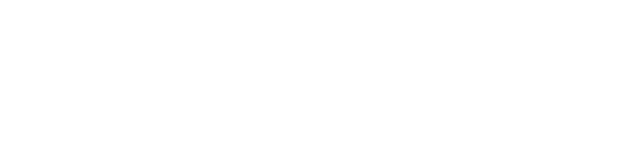
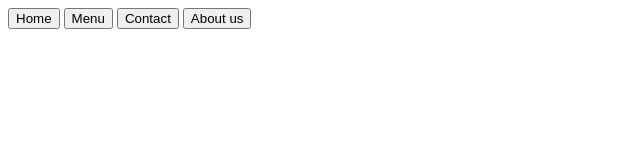
Before and after one commit to pier-rot/odin-restaurant-page, a website: page src/template.html in a window 1280 px wide. Shown: the whole page, without its empty margins (0-640 px from the left). Drawn offline with Linux system fonts and the light colour scheme.

Commit message:
Make HTML skeleton

```diff
--- a/src/template.html
+++ b/src/template.html
@@ -1,12 +1,20 @@
-<!DOCTYPE>
+<!DOCTYPE >
 <html>
+	<head>
+		<meta name="viewport" content="width=device-width, initial-scale=1.0" />
+	</head>
 
-<head>
-  <meta name="viewport" content="width=device-width, initial-scale=1.0">
-</head>
+	<body>
+		<header>
+			<nav>
+				<button id="homeBtn">Home</button>
+        <button id="menuBtn">Menu</button>
+        <button id="contactBtn">Contact</button>
+        <button id="aboutBtn">About us</button>
+			</nav>
+		</header>
+    <div id="content">
 
-<body>
-
-</body>
-
+    </div>
+	</body>
 </html>
```
